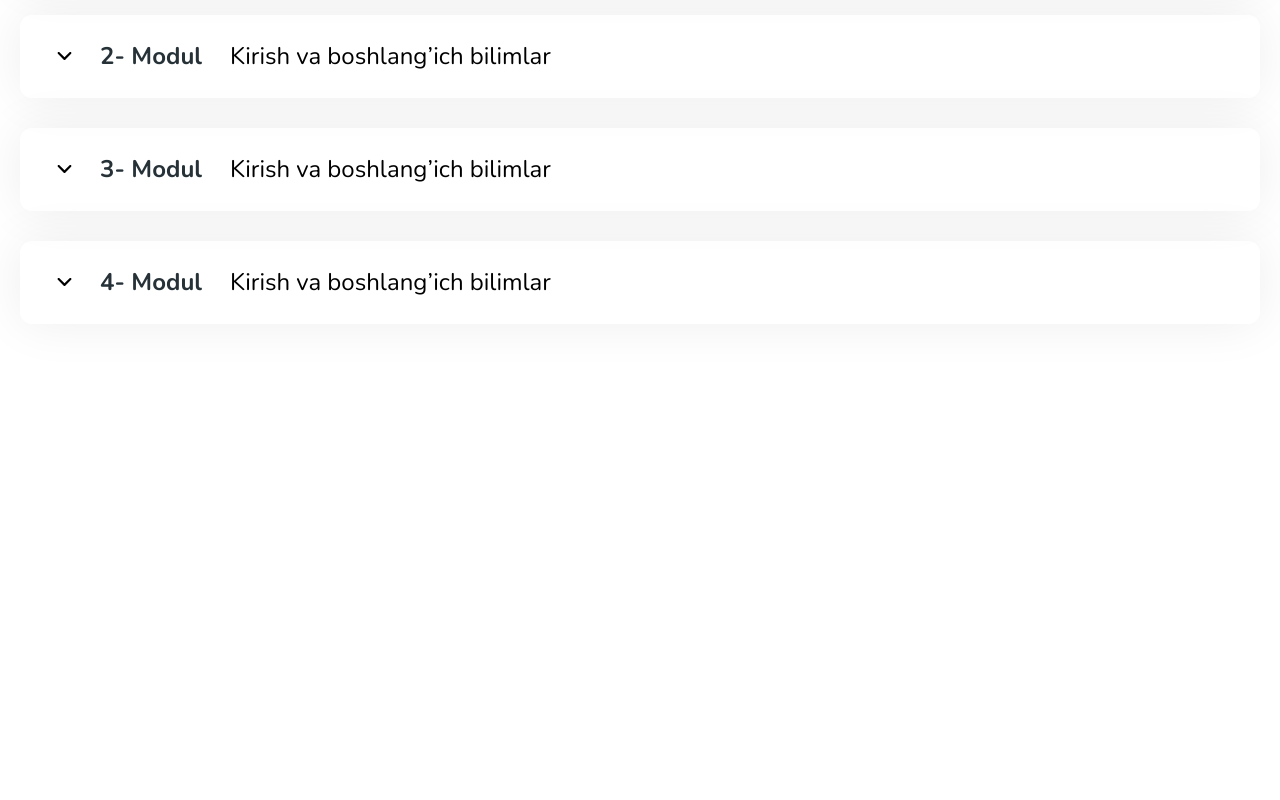
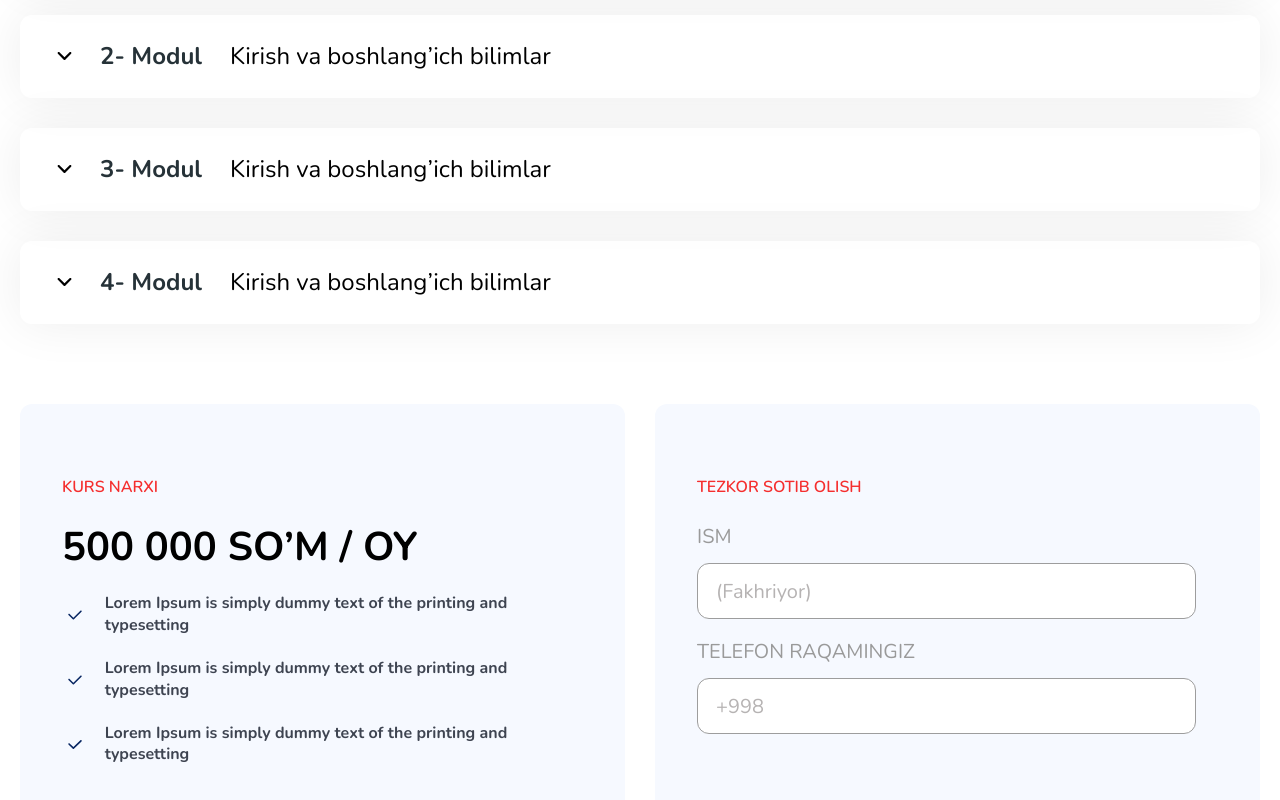
Before and after one commit to akramjonnuriddinov/online-dars, a Vue app: page / in a window 1280 px wide. Shown: the part 8612-9412 px from the top of the page. Before the commit the page ends 9016 px from the top, so only its background shows below. Built offline with nearby package versions, Linux system fonts and the light colour scheme.

Commit message:
Add ContactUs

```diff
--- a/src/assets/styles/main.css
+++ b/src/assets/styles/main.css
@@ -294,7 +294,6 @@ ul {
 
 .course__list-item {
   display: flex;
-  /* align-items: center; */
   background-color: #f6f9ff;
   border-radius: 24px;
   padding: 18px 24px;
@@ -1036,3 +1035,81 @@ ul {
   margin-bottom: 30px;
 }
 /* /FAQ */
+
+/* CONTACT */
+.contact {
+  margin-bottom: 80px;
+}
+
+.contact__container {
+  display: flex;
+  /* align-items: center; */
+  justify-content: space-between;
+}
+
+.contact__base {
+  background-color: #f6f9ff;
+  border-radius: 12px;
+  max-width: 605px;
+  width: 100%;
+  padding-top: 57px;
+  padding-left: 42px;
+  padding-bottom: 56px;
+}
+
+.contact__base-title {
+  margin-bottom: 24px;
+  color: var(--text-red);
+  font-size: 16px;
+  line-height: 21.82px;
+  font-weight: 600;
+  text-transform: uppercase;
+}
+
+.contact__info {
+  margin-right: 30px;
+  padding-right: 53px;
+}
+
+.contact__price {
+  margin-top: 0;
+  margin-bottom: 21px;
+  text-transform: uppercase;
+  color: var(--text-black);
+  font-weight: 700;
+  font-size: 40px;
+  line-height: 50px;
+  display: block;
+}
+
+.contact__form {
+  display: flex;
+  flex-direction: column;
+  padding-right: 64px;
+}
+
+.contact__form-field {
+  display: flex;
+  flex-direction: column;
+}
+
+.contact__form-field:not(:last-child) {
+  margin-bottom: 18px;
+}
+
+.contact__form-text {
+  color: #9a9a9a;
+  margin-bottom: 12px;
+  display: block;
+}
+
+.contact__form-input {
+  border: 1px solid #9d9d9d;
+  border-radius: 12px;
+  padding: 16px 18px 15px;
+}
+
+.contact__form-input::placeholder {
+  color: #b6b3b3;
+}
+/* /CONTACT */
--- /dev/null
+++ b/src/components/ContactUs.vue
@@ -0,0 +1,62 @@
+<script setup lang="ts">
+const contents = [
+  {
+    id: '1',
+    text: 'Lorem Ipsum is simply dummy text of the printing and typesetting '
+  },
+  {
+    id: '2',
+    text: 'Lorem Ipsum is simply dummy text of the printing and typesetting '
+  },
+  {
+    id: '3',
+    text: 'Lorem Ipsum is simply dummy text of the printing and typesetting '
+  }
+]
+</script>
+
+<template>
+  <section class="contact">
+    <div class="container contact__container">
+      <div class="contact__base contact__info">
+        <h3 class="contact__base-title">KURS NARXI</h3>
+        <span class="contact__price">500 000 SO’M / OY</span>
+        <ul class="creator__inner-list">
+          <li v-for="content in contents" :key="content.id" class="creator__inner-list-item">
+            <div class="creator__inner-list-img-wrapper">
+              <img
+                class="creator__inner-list-img"
+                src="/src/assets/images/creator/check.svg"
+                alt="check_icon"
+              />
+            </div>
+            <p class="creator__inner-list-text">{{ content.text }}</p>
+          </li>
+        </ul>
+      </div>
+      <form class="contact__base contact__form" action="POST">
+        <h3 class="contact__base-title">TEZKOR SOTIB OLISH</h3>
+        <label class="contact__form-field" for="name">
+          <span class="contact__form-text">ISM</span>
+          <input
+            class="contact__form-input"
+            id="name"
+            type="text"
+            placeholder="(Fakhriyor)"
+            autocomplete="off"
+          />
+        </label>
+        <label class="contact__form-field" for="phone">
+          <span class="contact__form-text">TELEFON RAQAMINGIZ</span>
+          <input
+            class="contact__form-input"
+            id="phone"
+            type="tel"
+            placeholder="+998"
+            autocomplete="off"
+          />
+        </label>
+      </form>
+    </div>
+  </section>
+</template>
--- a/src/views/HomeView.vue
+++ b/src/views/HomeView.vue
@@ -11,6 +11,7 @@ import CourseGraduate from '@/components/CourseGraduate.vue'
 import AppSwiper from '@/components/AppSwiper.vue'
 import AboutSalary from '@/components/AboutSalary.vue'
 import FaqComponent from '@/components/FaqComponent.vue'
+import ContactUs from '@/components/ContactUs.vue'
 </script>
 
 <template>
@@ -26,4 +27,5 @@ import FaqComponent from '@/components/FaqComponent.vue'
   <app-swiper />
   <about-salary />
   <faq-component />
+  <contact-us />
 </template>
```
